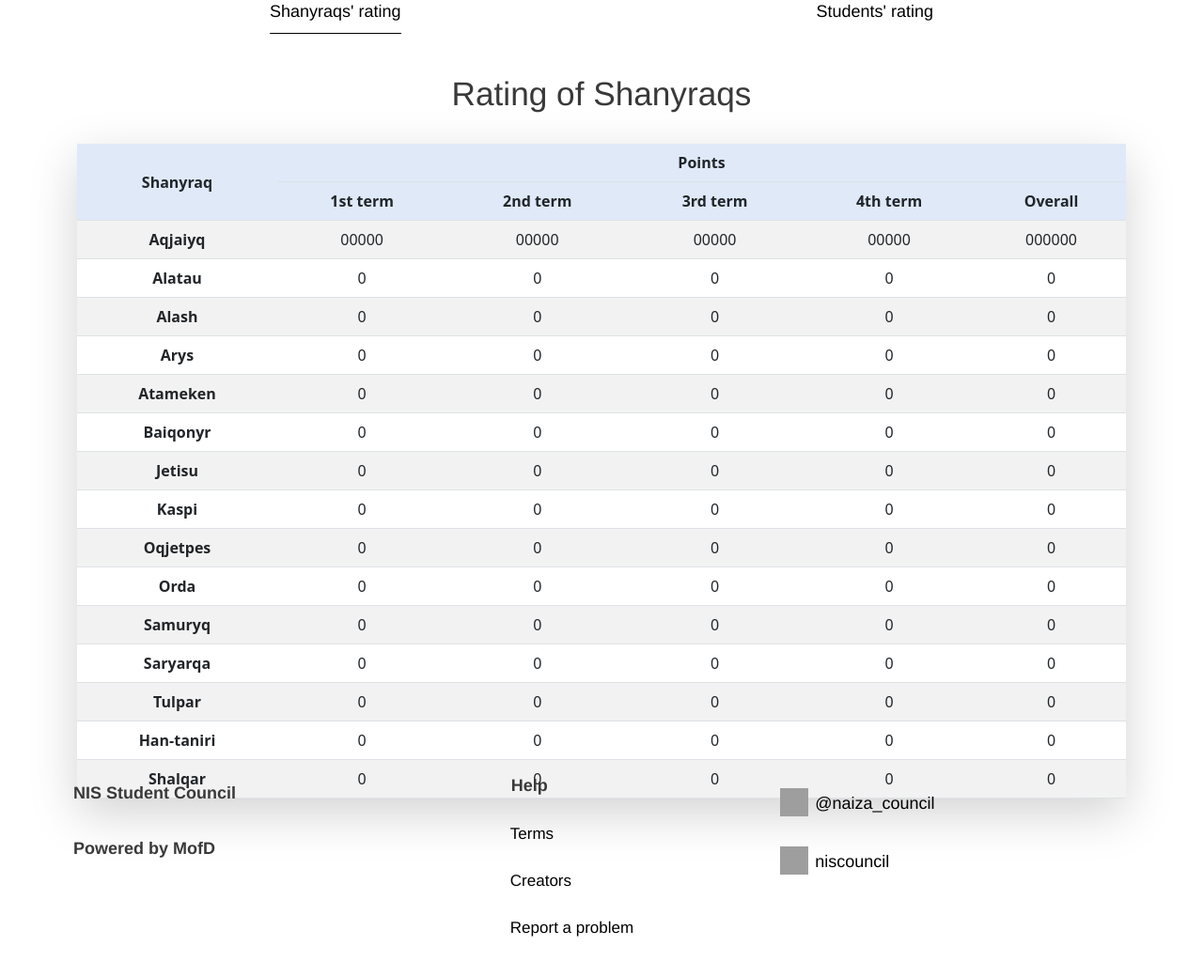
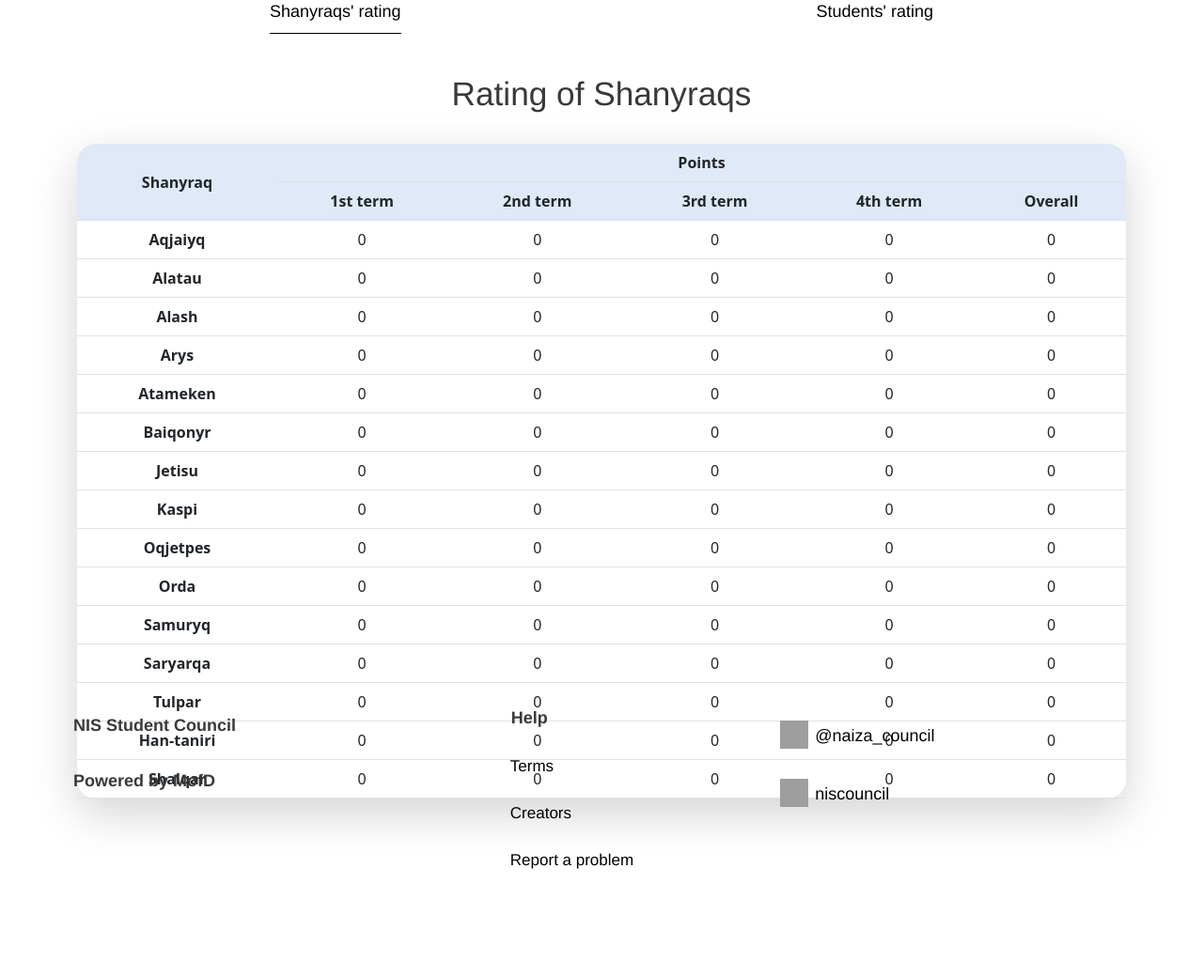
Before and after one commit to coderfromaksay/niscouncil, a PHP site: page /pages/rating.html in a window 1280 px wide. Shown: the part 119-1159 px from the top of the page at 94% size. After the commit the page ends 1044 px from the top, so only its background shows below. Run offline with PHP 8.4, Linux system fonts and the light colour scheme; style sheets or scripts are compiled from the project's sources; grey boxes are pictures that could not be loaded.

Commit message:
sorting and minor changes

```diff
--- a/dist/team.html
+++ b/dist/team.html
@@ -7,7 +7,7 @@
    <meta name="author" content="Akylbek Miras">
    <link rel="stylesheet" href="css/team.min.css">
    <link rel="stylesheet" href="frameworks/bootstrap.min.css">
-   <title>Homepage</title>
+   <title>NIS Council Oral</title>
    <!-- <script src="https://kit.fontawesome.com/d9162f00fa.js" crossorigin="anonymous"></script> -->
 </head>
 <body class="">
@@ -125,7 +125,7 @@
             <div class="member-avatar" id="tulegenov-alikhan"></div>
             <div class="member-info">
                <div class="member-title">Minister</div>
-               <div class="member-name">Tulegenov alikhan</div>
+               <div class="member-name">Tulegenov Alikhan</div>
             </div>
          </div>
          <div class="col-lg-3 col-8 d-flex gap-3 align-items-center shadow p-3 rounded-4 my-4">
--- a/src/assets/scripts/pagesJs/rating.js
+++ b/src/assets/scripts/pagesJs/rating.js
@@ -16,3 +16,30 @@ document.addEventListener("DOMContentLoaded", function () {
         });
     });
 });
+
+function calculateAndSort() {
+    const table = document.getElementById("shanyraqTable");
+    const rows = Array.from(table.querySelectorAll("tbody tr"));
+
+    // Calculate overall points
+    rows.forEach(row => {
+        const cells = row.querySelectorAll("td");
+        const points = Array.from(cells).slice(0, 4).map(cell => parseInt(cell.textContent || "0"));
+        const overall = points.reduce((sum, point) => sum + point, 0);
+        cells[4].textContent = overall; // Set overall column
+    });
+
+    // Sort rows by overall points (descending)
+    rows.sort((a, b) => {
+        const aOverall = parseInt(a.querySelector("td:last-child").textContent || "0");
+        const bOverall = parseInt(b.querySelector("td:last-child").textContent || "0");
+        return bOverall - aOverall;
+    });
+
+    // Re-append sorted rows to the table body
+    const tbody = table.querySelector("tbody");
+    rows.forEach(row => tbody.appendChild(row));
+}
+
+// Automatically calculate and sort on page load
+window.addEventListener("DOMContentLoaded", calculateAndSort);
--- a/src/assets/styles/scss/rating.scss
+++ b/src/assets/styles/scss/rating.scss
@@ -220,6 +220,22 @@ thead{
   background-color: #dfe9f8 !important;
 }
 
+table{
+    border-radius: 20px;
+}
+.up-left-corner{
+    border-top-left-radius: 20px;
+}
+.up-right-corner{
+    border-top-right-radius: 20px;
+}
+.down-left-corner{
+    border-bottom-left-radius: 20px;
+}
+.down-right-corner{
+    border-bottom-right-radius: 20px;
+}
+
 /////////////////////////////////////////////////////////////////////////////////////////////////////////////////////////////////////
 footer{
   width: 100%;
--- a/src/pages/rating.html
+++ b/src/pages/rating.html
@@ -45,21 +45,20 @@
     </div>
 </header>
 
-<main style="height: 100vh;" class="container">
+<main class="container">
 
     <nav class="rating-nav d-flex justify-content-around align-items-center">
         <a href="#" class="active text-mid" data-rating="shanyraqs">Shanyraqs' rating</a>
         <a href="#" class="text-mid" data-rating="students">Students' rating</a>
     </nav>
 
-    <section id="shanyraqs" class="rating-section active" >
+    <section id="shanyraqs" class="rating-section active" style="height: 75vh;">
         <h1 class="text-mid text-center">Rating of Shanyraqs</h1>
-
-        <table class="table shadow-lg table-striped">
+        <table class="table shadow-lg table-stripeds" id="shanyraqTable">
             <thead>
                 <tr>
-                    <th rowspan="2" class="text-center align-content-center">Shanyraq</th>
-                    <th colspan="5" class="text-center">Points</th>
+                    <th rowspan="2" class="text-center align-content-center up-left-corner">Shanyraq</th>
+                    <th colspan="5" class="text-center up-right-corner">Points</th>
                 </tr>
                 <tr>
                     <th class="text-center">1st term</th>
@@ -72,11 +71,11 @@
             <tbody>
                 <tr>
                     <th class="text-center">Aqjaiyq</th>
-                    <td class="text-center">00000</td>
-                    <td class="text-center">00000</td>
-                    <td class="text-center">00000</td>
-                    <td class="text-center">00000</td>
-                    <td class="text-center">000000</td>
+                    <td class="text-center">0</td>
+                    <td class="text-center">0</td>
+                    <td class="text-center">0</td>
+                    <td class="text-center">0</td>
+                    <td class="text-center">-</td>
                 </tr>
                 <tr>
                     <th class="text-center">Alatau</th>
@@ -180,36 +179,36 @@
                     <td class="text-center">0</td>
                     <td class="text-center">0</td>
                     <td class="text-center">0</td>
-                    <td class="text-center">0</td>
+                    <td class="text-center">-</td>
                 </tr>
                 <tr>
-                    <th class="text-center">Shalqar</th>
+                    <th class="text-center down-left-corner">Shalqar</th>
                     <td class="text-center">0</td>
                     <td class="text-center">0</td>
                     <td class="text-center">0</td>
                     <td class="text-center">0</td>
-                    <td class="text-center">0</td>
+                    <td class="text-center down-right-corner">-</td>
                 </tr>
             </tbody>
         </table>
     </section>
 
-    <section id="students" class="rating-section" >
+    <section id="students" class="rating-section" style="height: 75vh;">
         <h1 class="text-mid text-center ">Rating of Students</h1>
         <table class="table shadow-lg table-striped">
             <thead>
             <tr>
-                <th class="text-center align-content-center">Student</th>
+                <th class="text-center align-content-center up-left-corner">Student</th>
                 <th class="text-center">Shanyraq</th>
                 <th class="text-center">Class</th>
-                <th class="text-center">Points</th>
+                <th class="text-center up-right-corner">Points</th>
             </tr>
             </thead>
         </table>
     </section>
 </main>
 
-<footer class="footer">
+<footer class="footer mt-5">
     <div class="container py-4">
         <div class="align-items-center footer-container">
             <div class="row">
```
Also changed, not shown: other parts of src/pages/rating.html (+12 -12 lines).
